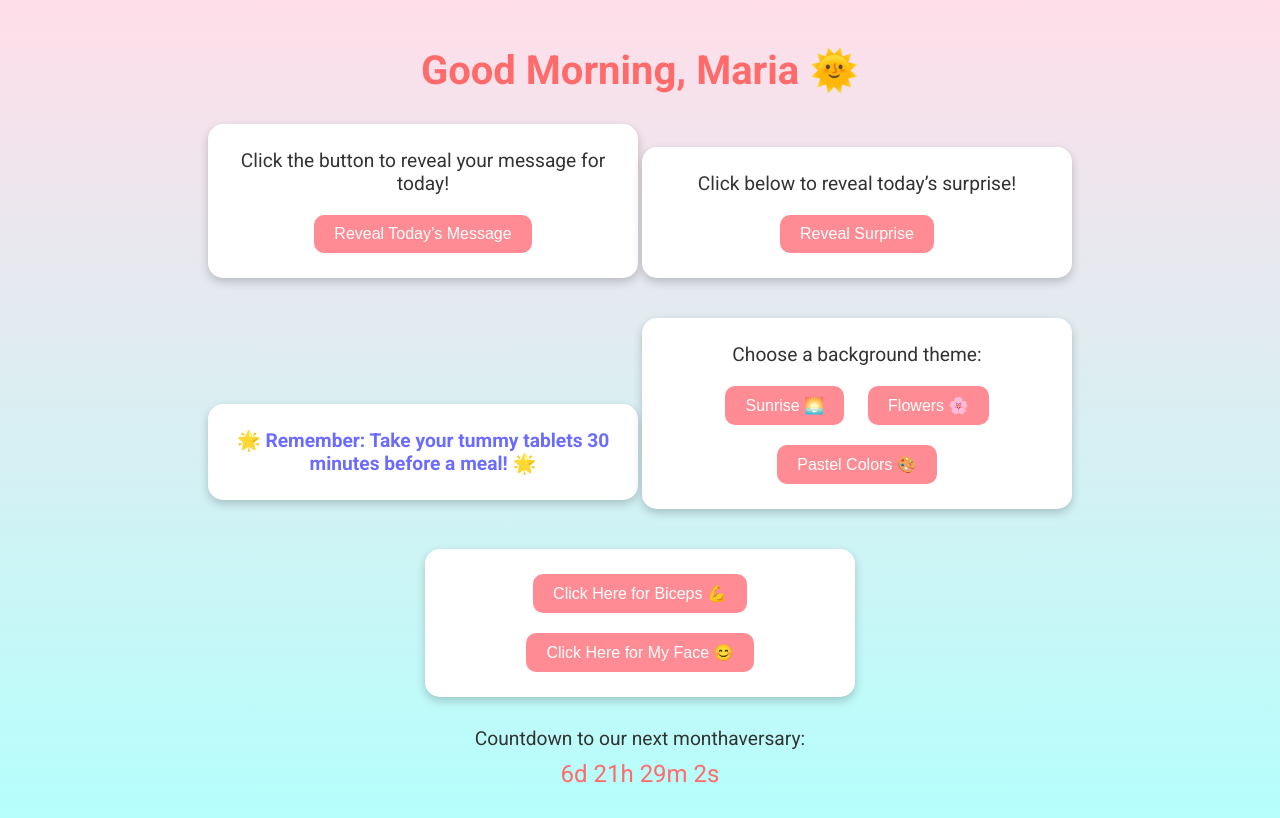
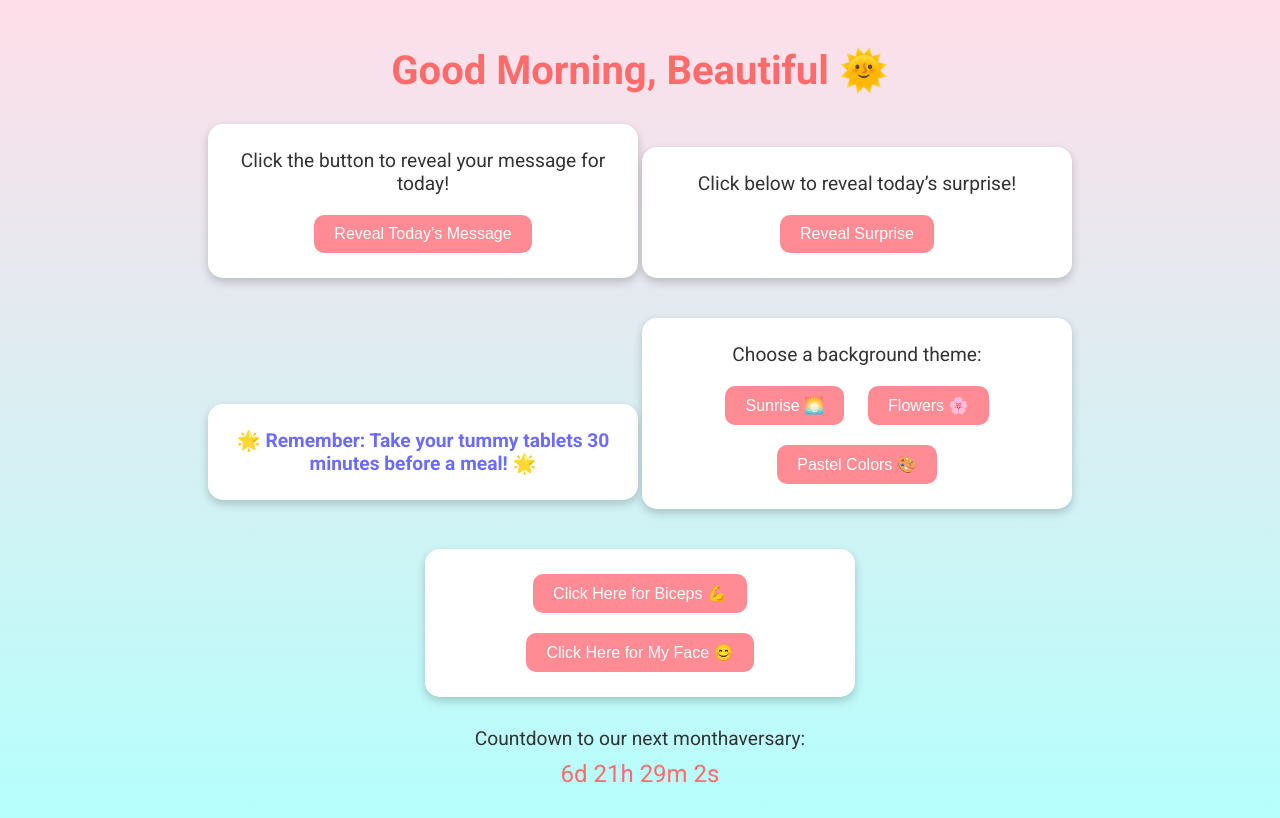
Before and after one commit to dqwdwq2dwqd123/maz, a plain HTML site: page index.html in a window 1280 px wide. Drawn offline with Linux system fonts and the light colour scheme.

Commit message:
Update index.html

```diff
--- a/index.html
+++ b/index.html
@@ -11,7 +11,7 @@
     />
   </head>
   <body>
-    <h1>Good Morning, Maria 🌞</h1>
+    <h1>Good Morning, Beautiful 🌞</h1>
 
     <!-- Daily Good Morning Message -->
     <div class="message">
```
